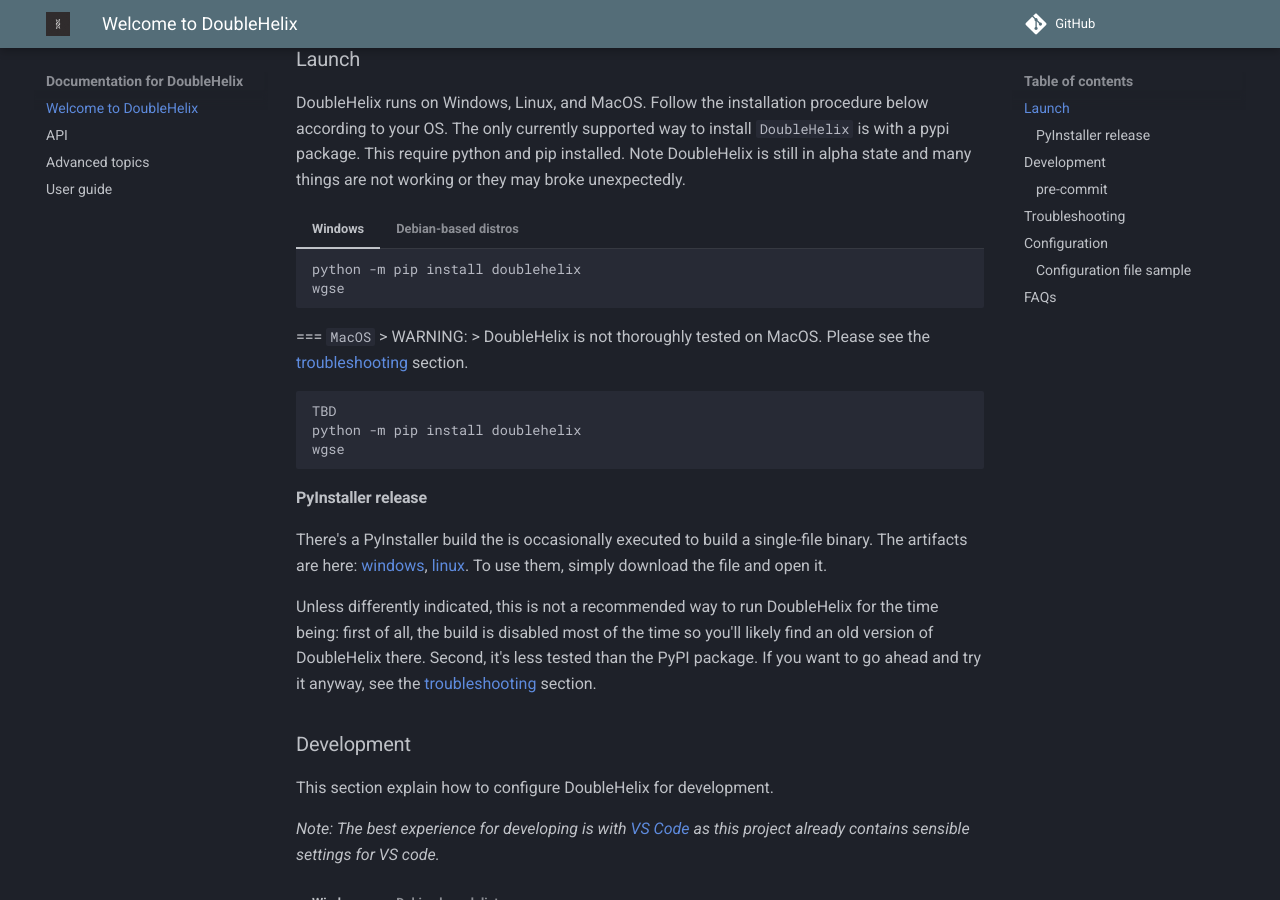
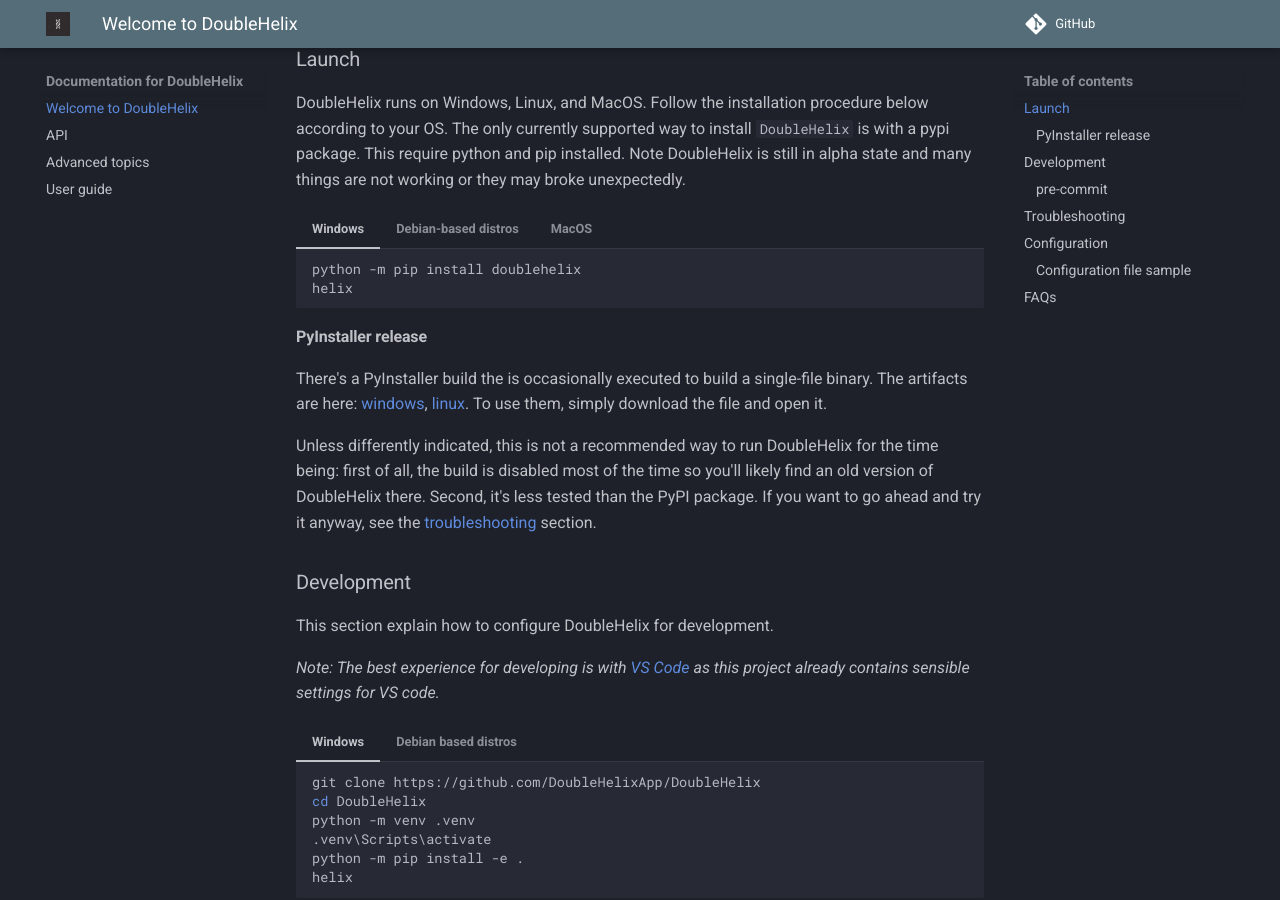
Before and after one commit to DoubleHelixApp/doublehelixapp.github.io, an MkDocs documentation site: the page built from docs/index.md, in a window 1280 px wide and 900 px high, scrolled down 337 px. Built offline with MkDocs 1.6.1 and Material for MkDocs 9.7.7, drawn with Linux system fonts in a browser that asks for light colours; comment, search, counter and statistics services are not loaded.

Commit message:
Fixed naming

````diff
--- a/docs/index.md
+++ b/docs/index.md
@@ -12,7 +12,7 @@
 === "Windows"
     ```batch
     python -m pip install doublehelix
-    wgse
+    helix
     ```
 === "Debian-based distros"
     > WARNING:
@@ -20,15 +20,15 @@
     ```bash
     sudo apt install libqt6waylandclient6 samtools bcftools tabix -y
     python -m pip install doublehelix
-    wgse
+    helix
     ```
-=== `MacOS`
+=== "MacOS"
     > WARNING:
     > DoubleHelix is not thoroughly tested on MacOS. Please see the [troubleshooting](#troubleshooting) section.
     ```bash
     TBD
     python -m pip install doublehelix
-    wgse
+    helix
     ```
 
 #### PyInstaller release
````
